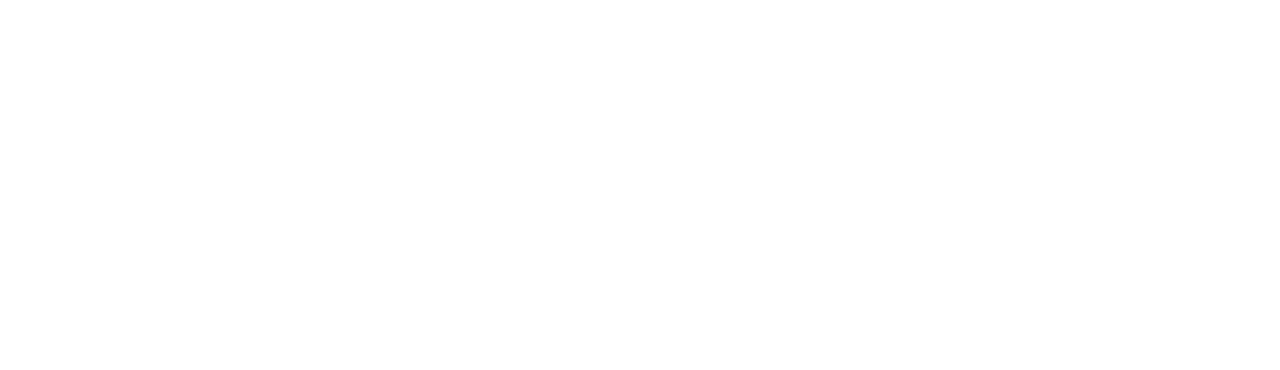
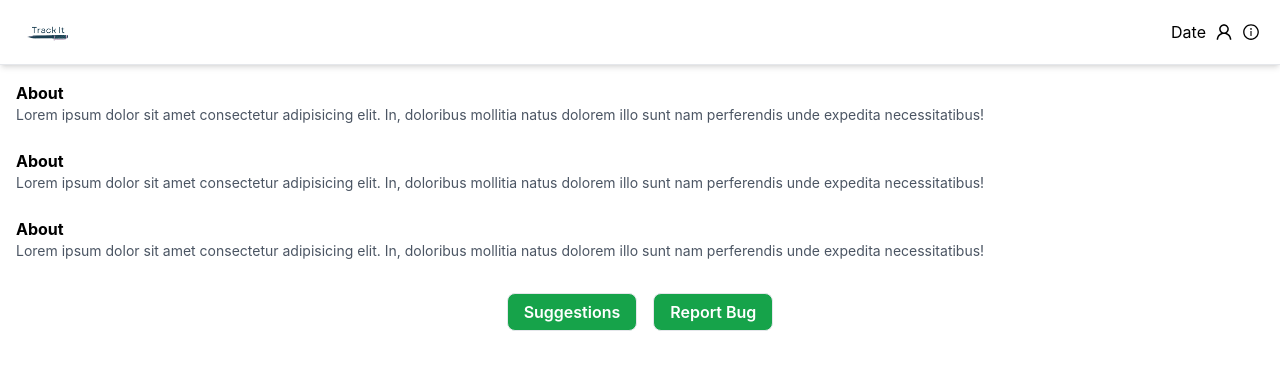
Before and after one commit to ShivanshAr97/Attendance-Tracker, a React (Create React App) app: page /about in a window 1280 px wide. Before the commit this address had no page. Shown: the top 370 px of the page. Built offline with nearby package versions, Linux system fonts and the light colour scheme.

Commit message:
About section

```diff
--- a/src/App.js
+++ b/src/App.js
@@ -6,6 +6,7 @@
 import AddSubject from './components/AddSubject';
 import NewSubject from './components/NewSubject';
 import Total from './components/Total';
+import About from './components/About';
 
 function App() {
   return (
@@ -18,6 +19,7 @@
         <Route path='/addsub' element={<AddSubject />} />
         <Route path='/newsub' element={<NewSubject />} />
         <Route path='/total' element={<Total />} />
+        <Route path='/about' element={<About />} />
 
       </Routes>
     </>
--- /dev/null
+++ b/src/components/About.js
@@ -0,0 +1,24 @@
+import React from 'react'
+import Navbar from './Navbar'
+
+const About = () => {
+  return (
+    <>
+    <Navbar/>
+    <div className='m-4'>
+    <h1 className='font-bold'>About</h1>
+    <p className='text-sm text-gray-600'>Lorem ipsum dolor sit amet consectetur adipisicing elit. In, doloribus mollitia natus dolorem illo sunt nam perferendis unde expedita necessitatibus!</p>
+    <h1 className='font-bold mt-6'>About</h1>
+    <p className='text-sm text-gray-600'>Lorem ipsum dolor sit amet consectetur adipisicing elit. In, doloribus mollitia natus dolorem illo sunt nam perferendis unde expedita necessitatibus!</p>
+    <h1 className='font-bold mt-6'>About</h1>
+    <p className='text-sm text-gray-600'>Lorem ipsum dolor sit amet consectetur adipisicing elit. In, doloribus mollitia natus dolorem illo sunt nam perferendis unde expedita necessitatibus!</p>
+    <div className='flex justify-center'>
+        <button className="btn border rounded-lg px-4 py-1.5 mx-2 my-8 text-white bg-green-600 font-semibold ">Suggestions</button>
+        <button className="btn border rounded-lg px-4 py-1.5 mx-2 my-8 text-white bg-green-600 font-semibold ">Report Bug</button>
+    </div>
+    </div>
+    </>
+  )
+}
+
+export default About
--- a/src/components/Navbar.js
+++ b/src/components/Navbar.js
@@ -10,8 +10,10 @@
         <Link to="/"><img className='w-16' src={Logo} alt="" /></Link>
         <div className='flex items-center'>
           <p className='px-1'>Date</p>
-        <p className='px-1'><AiOutlineUser/></p>
-        <p className='px-1'><AiOutlineInfoCircle/></p>
+          <p className='px-1'><AiOutlineUser size="20" /></p>
+          <Link to="/about">
+          <p className='px-1'><AiOutlineInfoCircle size="18"/></p>
+          </Link>
         </div>
       </div>
     </>
```
Lines whose indentation alone changed are shown as unchanged.
